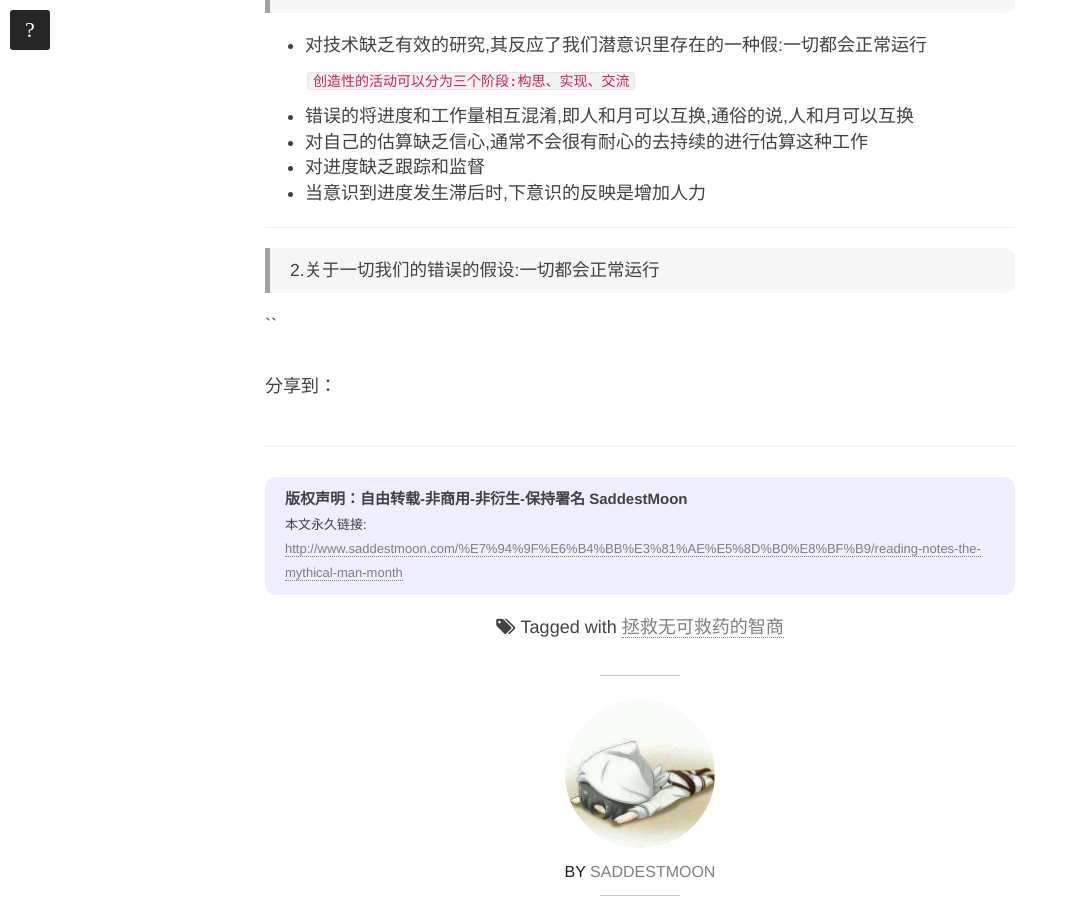
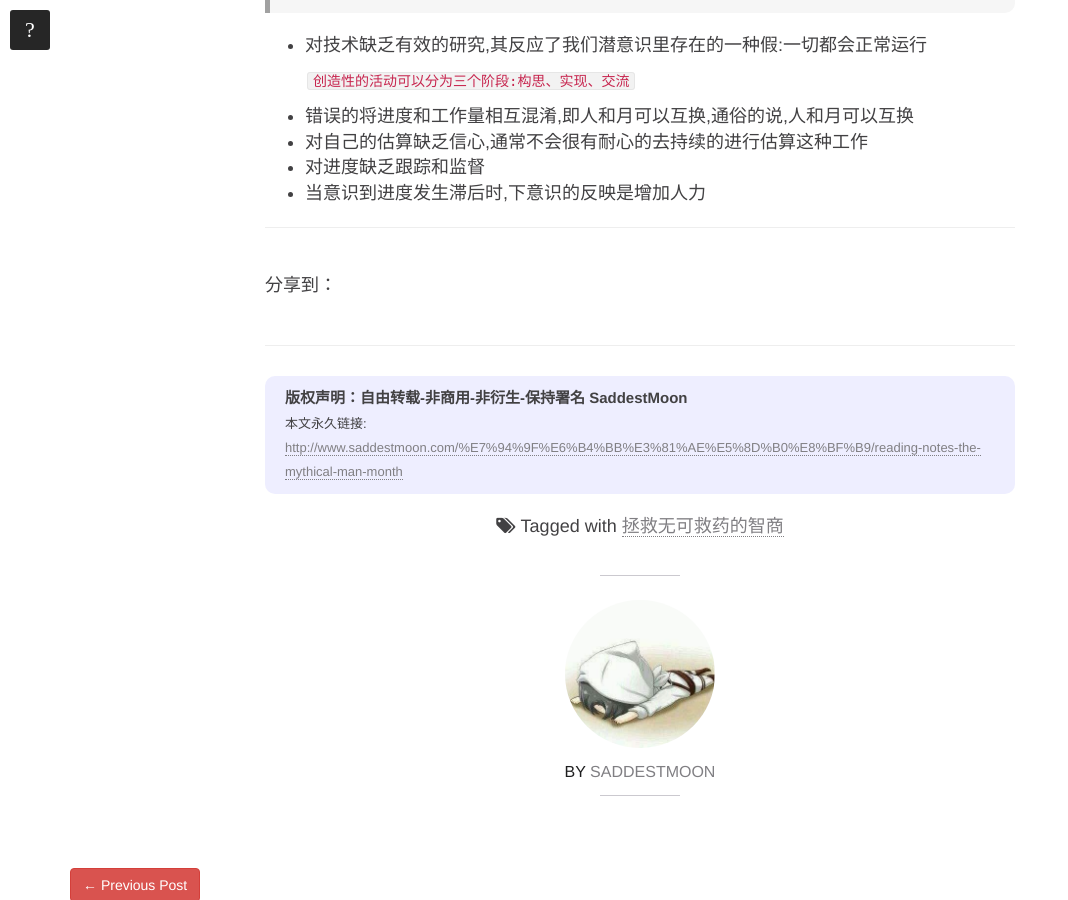
Before and after one commit to SaddestMoon/SaddestMoon.github.io, a Jekyll site: the page built from _posts/2015-08-01-reading-notes-the-mythical-man-month.md, in a window 1280 px wide and 900 px high, scrolled down 955 px. Shown: the whole window, without its empty margins (0-1068 px from the left). Built offline with Jekyll 4.4.1, drawn with Linux system fonts in a browser that asks for light colours; nearby versions of some CDN libraries; some web fonts are replaced; comment, search, counter and statistics services are not loaded; a style sheet for code colours, icons or effects is not loaded.

Commit message:
日程更新

```diff
--- a/_posts/2015-08-01-reading-notes-the-mythical-man-month.md
+++ b/_posts/2015-08-01-reading-notes-the-mythical-man-month.md
@@ -23,7 +23,3 @@ share: true
 * 当意识到进度发生滞后时,下意识的反映是增加人力
 
 -------------------------------------------------------
-
->  2.关于一切我们的错误的假设:一切都会正常运行
-
-   ``
```
